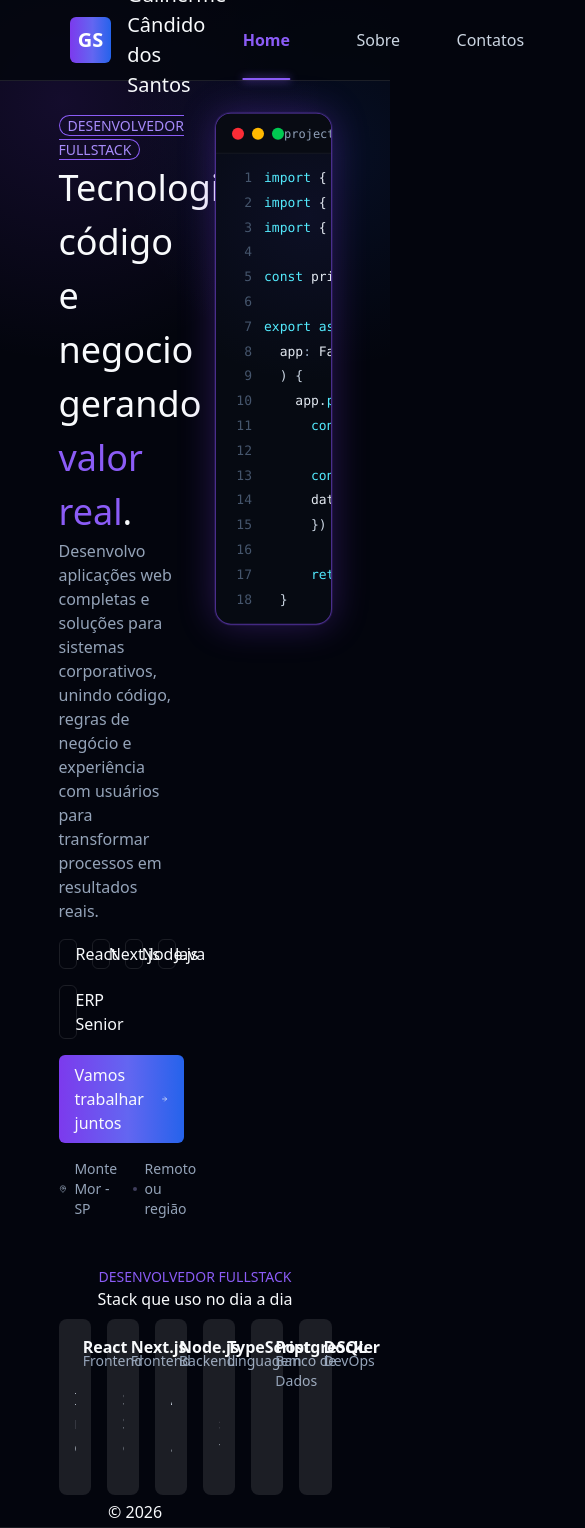
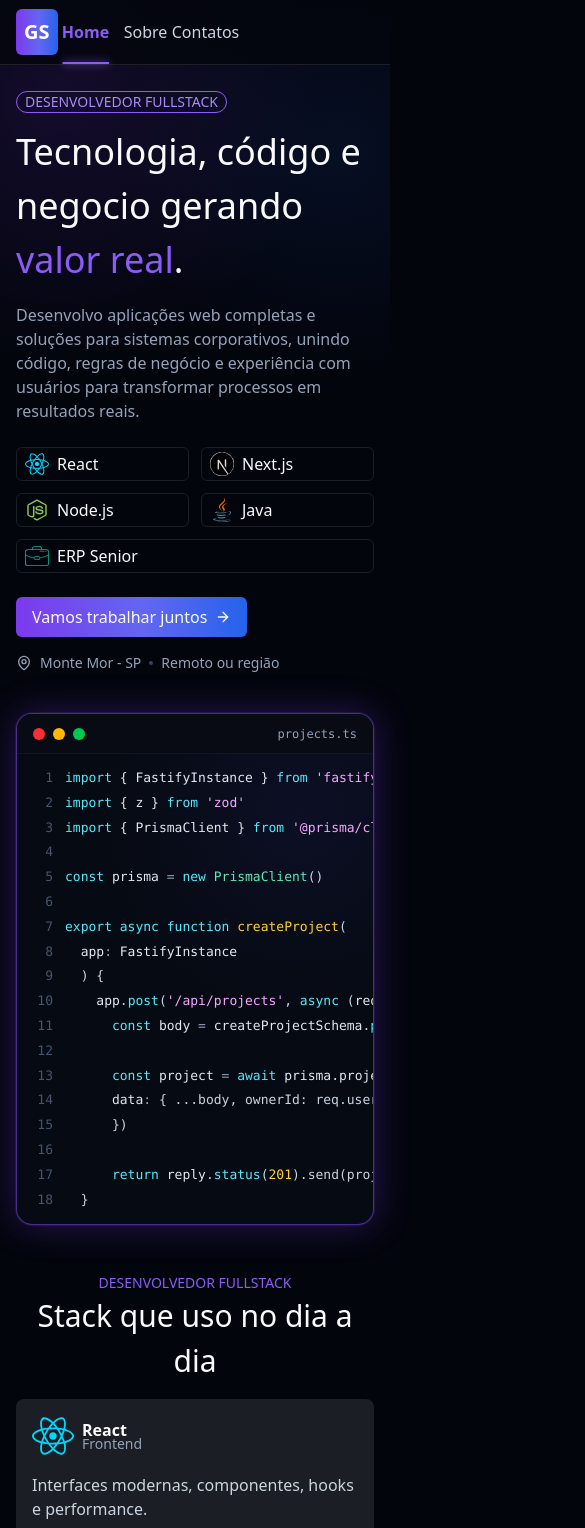
Before and after one commit to guilhermecandidosantos/portfolio, a Next.js app: page / in a window 390 px wide. Shown: the top 1528 px of the page, 585 px wide, since content can reach past the window. Built offline with nearby package versions, Linux system fonts and the light colour scheme.

Commit message:
style: improve responsiveness across pages

```diff
--- a/src/app/(app)/(home)/HomePageContent.tsx
+++ b/src/app/(app)/(home)/HomePageContent.tsx
@@ -53,7 +53,7 @@
     <div>
       <Hero />
 
-      <div className='w-full mt-12'>
+      <section className='mt-12 w-full sm:mt-16'>
         <motion.div
           className='w-full flex flex-col items-center justify-center'
           initial='hidden'
@@ -61,23 +61,23 @@
           variants={containerVariants}
         >
           <motion.span
-            className='text-purple-500 uppercase px-2 text-sm'
+            className='px-2 text-center text-sm uppercase text-purple-500'
             variants={pulseVariants}
           >
             Desenvolvedor Fullstack
           </motion.span>
 
-          <motion.h2 className='text-motion.h2' variants={pulseVariants}>
+          <motion.h2 className='text-center text-h2' variants={pulseVariants}>
             Stack que uso no dia a dia
           </motion.h2>
 
-          <div className='grid grid-cols-6 gap-4 mt-2 w-full'>
+          <div className='mt-4 grid w-full grid-cols-1 gap-4 sm:grid-cols-2 lg:grid-cols-3 xl:grid-cols-6'>
             {stackCards.map((card) => (
               <StackCard key={card.name} {...card} />
             ))}
           </div>
         </motion.div>
-      </div>
+      </section>
     </div>
   );
 }
--- a/src/app/(app)/about/page.tsx
+++ b/src/app/(app)/about/page.tsx
@@ -19,9 +19,9 @@
     <div>
       <HeroAbout />
 
-      <div className='mt-8 w-full flex flex-col items-center gap-4'>
+      <section className='mt-12 flex w-full flex-col items-center gap-4 sm:mt-16'>
         <motion.span
-          className='text-body uppercase text-purple-500'
+          className='px-2 text-center text-body uppercase text-purple-500'
           variants={pulseVariants}
           initial='hidden'
           whileInView='visible'
@@ -30,11 +30,11 @@
         </motion.span>
 
         <ExperienceCards />
-      </div>
+      </section>
 
-      <div className='mt-8 w-full flex flex-col items-center gap-4'>
+      <section className='mt-12 flex w-full flex-col items-center gap-4 sm:mt-16'>
         <motion.span
-          className='text-body uppercase text-purple-500'
+          className='px-2 text-center text-body uppercase text-purple-500'
           variants={pulseVariants}
           initial='hidden'
           whileInView='visible'
@@ -43,13 +43,13 @@
         </motion.span>
 
         <MeApartCards />
-      </div>
+      </section>
 
-      <section className='mx-auto w-full px-6 py-20 lg:px-8'>
+      <section className='mx-auto w-full py-16 sm:py-20'>
         <Trajectory />
       </section>
 
-      <div className='mx-auto w-full px-6 py-20 lg:px-8'>
+      <div className='mx-auto w-full py-16 sm:py-20'>
         <Currently />
       </div>
     </div>
--- a/src/app/(app)/contacts/ContactPageContent.tsx
+++ b/src/app/(app)/contacts/ContactPageContent.tsx
@@ -235,7 +235,7 @@
   return (
     <motion.section
       aria-labelledby='contact-title'
-      className='mx-auto w-full px-5 py-12 sm:px-8 lg:px-10 lg:py-16'
+      className='mx-auto w-full overflow-x-clip py-12 lg:py-16'
       variants={pageVariants}
       initial={shouldReduceMotion ? false : 'hidden'}
       whileInView={shouldReduceMotion ? undefined : 'visible'}
@@ -306,7 +306,7 @@
           <motion.form
             onSubmit={handleSubmit}
             variants={formCardVariants}
-            className='rounded-xl border border-slate-800 bg-slate-950/55 p-5 shadow-[0_18px_60px_rgba(0,0,0,0.24)] backdrop-blur-sm sm:p-7'
+            className='rounded-xl border border-slate-800 bg-slate-950/55 p-4 shadow-[0_18px_60px_rgba(0,0,0,0.24)] backdrop-blur-sm sm:p-7'
           >
             <motion.div
               variants={fieldVariants}
@@ -458,7 +458,7 @@
 
             <motion.p
               variants={fieldVariants}
-              className='mt-4 flex items-center gap-2 text-xs text-slate-500'
+              className='mt-4 flex items-start gap-2 text-xs text-slate-500'
             >
               <LockKeyhole aria-hidden='true' className='size-4' />
               Seus dados estão seguros. Não compartilhamos suas informações.
@@ -475,7 +475,7 @@
                     borderColor: 'rgba(139, 92, 246, 0.42)',
                   }
             }
-            className='mt-5 grid gap-6 rounded-xl border border-slate-800 bg-slate-950/55 p-5 sm:p-7 lg:grid-cols-[auto_1fr_auto] lg:items-center'
+            className='mt-5 grid gap-6 rounded-xl border border-slate-800 bg-slate-950/55 p-4 sm:p-7 lg:grid-cols-[auto_1fr_auto] lg:items-center'
           >
             <motion.div
               whileHover={
@@ -530,11 +530,11 @@
           </motion.aside>
         </div>
 
-        <motion.aside variants={sidebarVariants} className='space-y-7'>
+        <motion.aside variants={sidebarVariants} className='min-w-0 space-y-7'>
           <motion.section
             variants={sidebarCardVariants}
             aria-labelledby='other-contact-title'
-            className='rounded-xl border border-slate-800 bg-slate-950/55 p-6 shadow-[0_18px_60px_rgba(0,0,0,0.20)] sm:p-8'
+            className='rounded-xl border border-slate-800 bg-slate-950/55 p-5 shadow-[0_18px_60px_rgba(0,0,0,0.20)] sm:p-8'
           >
             <h2
               id='other-contact-title'
@@ -620,7 +620,7 @@
           <motion.section
             variants={sidebarCardVariants}
             aria-labelledby='social-title'
-            className='rounded-xl border border-slate-800 bg-slate-950/55 p-6 shadow-[0_18px_60px_rgba(0,0,0,0.20)] sm:p-8'
+            className='rounded-xl border border-slate-800 bg-slate-950/55 p-5 shadow-[0_18px_60px_rgba(0,0,0,0.20)] sm:p-8'
           >
             <h2
               id='social-title'
--- a/src/app/(app)/layout.tsx
+++ b/src/app/(app)/layout.tsx
@@ -57,7 +57,7 @@
     <html lang='pt-BR' className={`${inter.variable} h-full antialiased`}>
       <body className='flex flex-col min-h-screen'>
         <Header />
-        <main className='max-w-[70%] w-full mx-auto mt-8 flex-1'>
+        <main className='mx-auto mt-6 w-full max-w-[100rem] flex-1 px-4 sm:mt-8 sm:px-6 lg:px-8'>
           {children}
         </main>
         <Footer />
--- a/src/components/ExperienceCards.tsx
+++ b/src/components/ExperienceCards.tsx
@@ -59,7 +59,7 @@
   ];
 
   return (
-    <div className='grid grid-cols-5 gap-4'>
+    <div className='grid w-full grid-cols-1 gap-4 sm:grid-cols-2 lg:grid-cols-3 xl:grid-cols-5'>
       {experiences.map((experience, index) => (
         <motion.div
           key={index}
--- a/src/components/Footer.tsx
+++ b/src/components/Footer.tsx
@@ -3,18 +3,18 @@
 
 export function Footer() {
   return (
-    <footer className='w-full bg-overlay border-t border-white/10 h-16 mt-8'>
-      <div className='max-w-[70%] w-full mx-auto flex flex-row items-center justify-between h-full'>
-        <div className='flex items-center gap-4'>
+    <footer className='mt-8 w-full border-t border-white/10 bg-overlay'>
+      <div className='mx-auto flex w-full max-w-[100rem] flex-col gap-5 px-4 py-5 sm:px-6 lg:flex-row lg:items-center lg:justify-between lg:px-8'>
+        <div className='flex items-center gap-3 sm:gap-4'>
           <span className='bg-gradient-primary rounded-sm p-1 text-h4 font-bold text-white'>
             GS
           </span>
-          <span>
+          <span className='text-sm sm:text-base'>
             &copy; {new Date().getFullYear()} Guilherme Cândido dos Santos
           </span>
         </div>
 
-        <div className='flex items-center gap-8'>
+        <div className='flex flex-wrap items-center gap-x-5 gap-y-3 sm:gap-x-8'>
           <a
             href='https://github.com/guilhermecandidosantos'
             target='_blank'
@@ -38,7 +38,7 @@
             href='mailto:contato@guilhermecandidosantos.com.br'
             target='_blank'
             rel='noopener noreferrer'
-            className='flex items-center gap-2 text-secondary hover:opacity-80'
+            className='flex items-center gap-2 text-secondary hover:opacity-80 text-sm sm:text-base'
           >
             <Mail size={24} />
             contato@guilhermecandidosantos.com.br
--- a/src/components/Header.tsx
+++ b/src/components/Header.tsx
@@ -100,17 +100,22 @@
   }, [pathname]);
 
   return (
-    <header className='bg-overlay w-full border-b border-white/10 px-4'>
-      <div className='mx-auto flex h-20 w-full max-w-[70%] items-center justify-between'>
-        <div className='flex items-center gap-4'>
+    <header className='w-full border-b border-white/10 bg-overlay px-4'>
+      <div className='mx-auto flex h-16 w-full max-w-[100rem] items-center justify-between sm:h-20'>
+        <div className='flex shrink-0 items-center gap-3 sm:gap-4'>
           <span className='bg-gradient-primary rounded-sm p-2 text-h4 font-bold text-white'>
             GS
           </span>
 
-          <span className='text-h4'>Guilherme Cândido dos Santos</span>
+          <span className='hidden text-h4 xl:inline'>
+            Guilherme Cândido dos Santos
+          </span>
         </div>
 
-        <nav ref={navRef} className='relative flex h-full items-center gap-8'>
+        <nav
+          ref={navRef}
+          className='relative flex h-full items-center gap-1 sm:gap-4 md:gap-8'
+        >
           {menuItems.map((item) => {
             const active = isPathActive(pathname, item.href);
 
@@ -122,7 +127,7 @@
                 data-active={active}
                 aria-current={active ? 'page' : undefined}
                 className='
-                  flex h-full w-20 shrink-0
+                  flex h-full w-14 shrink-0 sm:w-20
                   items-center justify-center
                   text-secondary
                   transition-colors duration-200
--- a/src/components/Hero.tsx
+++ b/src/components/Hero.tsx
@@ -11,36 +11,36 @@
 
 export function Hero() {
   return (
-    <div className='grid grid-cols-2 w-full gap-10'>
+    <section className='grid w-full grid-cols-1 items-center gap-10 lg:grid-cols-2 lg:gap-12'>
       <motion.div
         variants={containerVariants}
         initial='hidden'
         animate='visible'
       >
         <motion.span
-          className='text-purple-400 uppercase border border-purple-500 px-2 rounded-full text-sm'
+          className='inline-flex rounded-full border border-purple-500 px-2 text-sm uppercase text-purple-400'
           variants={itemVariants}
         >
           Desenvolvedor Fullstack
         </motion.span>
 
-        <motion.h1 className='text-h1' variants={itemVariants}>
+        <motion.h1 className='mt-3 text-h1' variants={itemVariants}>
           Tecnologia, código e negocio gerando{' '}
           <span className='text-purple-500'>valor real</span>.
         </motion.h1>
 
-        <motion.p className='text-muted' variants={itemVariants}>
+        <motion.p className='mt-4 text-muted' variants={itemVariants}>
           Desenvolvo aplicações web completas e soluções para sistemas
           corporativos, unindo código, regras de negócio e experiência com
           usuários para transformar processos em resultados reais.
         </motion.p>
 
         <motion.div
-          className='grid grid-cols-4 gap-4 mt-4'
+          className='mt-6 grid grid-cols-2 gap-3 sm:grid-cols-3'
           variants={itemVariants}
         >
           <motion.span
-            className='flex items-center gap-2 border border-white/10 px-2 py-0.5 rounded-sm'
+            className='flex min-w-0 items-center gap-2 rounded-sm border border-white/10 px-2 py-1'
             whileHover={{
               scale: 1.04,
               y: -2,
@@ -58,7 +58,7 @@
             React
           </motion.span>
           <motion.span
-            className='flex items-center gap-2 border border-white/10 px-2 py-0.5 rounded-sm'
+            className='flex min-w-0 items-center gap-2 rounded-sm border border-white/10 px-2 py-1'
             whileHover={{
               scale: 1.04,
               y: -2,
@@ -76,7 +76,7 @@
             Next.js
           </motion.span>
           <motion.span
-            className='flex items-center gap-2 border border-white/10 px-2 py-0.5 rounded-sm'
+            className='flex min-w-0 items-center gap-2 rounded-sm border border-white/10 px-2 py-1'
             whileHover={{
               scale: 1.04,
               y: -2,
@@ -94,7 +94,7 @@
             Node.js
           </motion.span>
           <motion.span
-            className='flex items-center gap-2 border border-white/10 px-2 py-0.5 rounded-sm'
+            className='flex min-w-0 items-center gap-2 rounded-sm border border-white/10 px-2 py-1'
             whileHover={{
               scale: 1.04,
               y: -2,
@@ -112,7 +112,7 @@
             Java
           </motion.span>
           <motion.span
-            className='flex items-center gap-2 border border-white/10 px-2 py-0.5 rounded-sm'
+            className='col-span-2 flex min-w-0 items-center gap-2 rounded-sm border border-white/10 px-2 py-1 sm:col-span-1'
             whileHover={{
               scale: 1.04,
               y: -2,
@@ -137,7 +137,7 @@
         </motion.div>
 
         <motion.div
-          className='flex items-center gap-4 mt-4'
+          className='mt-6 flex items-center gap-4'
           variants={itemVariants}
         >
           <Link
@@ -156,13 +156,13 @@
           </Link> */}
         </motion.div>
 
-        <motion.div className='flex flex-row gap-4 mt-4'>
+        <motion.div className='mt-4 flex flex-row gap-4'>
           <motion.span
-            className='text-muted text-sm flex gap-2 items-center'
+            className='flex flex-wrap items-center gap-x-2 gap-y-1 text-sm text-muted'
             variants={itemVariants}
           >
             <MapPin className='size-4' />
-            Monte Mor - SP{' '}
+            <span>Monte Mor - SP</span>
             <span className="inline-flex items-center gap-2 text-sm text-muted before:block before:size-1 before:shrink-0 before:rounded-full before:bg-strong before:content-['']">
               Remoto ou região
             </span>
@@ -170,11 +170,11 @@
         </motion.div>
       </motion.div>
 
-      <div>
+      <div className='w-full lg:justify-self-end'>
         <MotionCodePreview>
           <CodePreview />
         </MotionCodePreview>
       </div>
-    </div>
+    </section>
   );
 }
--- a/src/components/HeroAbout.tsx
+++ b/src/components/HeroAbout.tsx
@@ -13,7 +13,7 @@
 
 export function HeroAbout() {
   return (
-    <div className='grid grid-cols-2 w-full gap-10'>
+    <section className='grid w-full grid-cols-1 items-start gap-10 lg:grid-cols-2 lg:gap-12'>
       <motion.div
         variants={containerVariants}
         initial='hidden'
@@ -58,26 +58,26 @@
       </motion.div>
 
       <MotionRightToLeftContainer>
-        <div className='flex flex-col bg-zinc-800/50 p-4 border border-white/10 rounded-md'>
-          <header className='flex flex-row gap-6'>
+        <div className='flex flex-col rounded-md border border-white/10 bg-zinc-800/50 p-4 sm:p-6'>
+          <header className='flex flex-col gap-5 sm:flex-row sm:gap-6'>
             <Image
               src='/me.jpeg'
               alt=''
               width={200}
               height={200}
-              className='rounded-full h-50 w-50 object-cover object-top shadow-navlink'
+              className='h-32 w-32 self-center rounded-full object-cover object-top shadow-navlink sm:h-50 sm:w-50 sm:self-start'
               quality={100}
             />
 
-            <div className='flex flex-col gap-1 py-4'>
+            <div className='flex min-w-0 flex-col gap-1 sm:py-4'>
               <h3 className='text-h3 font-bold'>
                 Guilherme Cândido dos Santos
               </h3>
-              <p className='text-purple-500 font-bold flex-1'>
+              <p className='flex-1 font-bold text-purple-500'>
                 Desenvolvedor Fullstack e analista de sistemas
               </p>
 
-              <div className='flex flex-col gap-2 text-muted text-sm'>
+              <div className='flex flex-col gap-2 text-sm text-muted'>
                 <span className='text-body inline-flex items-center gap-2 leading-0'>
                   <MapPin className='size-5' />
                   Monte Mor - SP
@@ -90,7 +90,7 @@
             </div>
           </header>
 
-          <div className='flex flex-wrap gap-2 mt-4'>
+          <div className='mt-4 flex flex-wrap gap-2'>
             <span className='text-purple-600 py-1 px-4 border border-zinc-600/50 rounded-md'>
               React
             </span>
@@ -123,12 +123,12 @@
             </span>
           </div>
 
-          <div className='flex flex-row gap-4 mt-4'>
+          <div className='mt-4 flex flex-col gap-3 sm:flex-row sm:gap-4'>
             <a
               href='https://github.com/guilhermecandidosantos'
               target='_blank'
               rel='noopener noreferrer'
-              className='text-muted flex flex-row items-center hover:scale-105 gap-2 hover:text-purple-500 transition-all duration-100 py-1 px-4 border border-zinc-600/50 rounded-md'
+              className='flex items-center justify-center gap-2 rounded-md border border-zinc-600/50 px-4 py-2 text-muted transition-all duration-100 hover:scale-105 hover:text-purple-500 sm:justify-start'
             >
               <FaGithub size={24} />
               GitHub
@@ -139,7 +139,7 @@
               href='https://linkedin.com/in/guilhermecandidosantos/'
               target='_blank'
               rel='noopener noreferrer'
-              className='text-muted flex flex-row items-center hover:scale-105 gap-2 hover:text-purple-500 transition-all duration-100 py-1 px-4 border border-zinc-600/50 rounded-md'
+              className='flex items-center justify-center gap-2 rounded-md border border-zinc-600/50 px-4 py-2 text-muted transition-all duration-100 hover:scale-105 hover:text-purple-500 sm:justify-start'
             >
               <FaLinkedin size={24} />
               Linkedin
@@ -147,6 +147,6 @@
           </div>
         </div>
       </MotionRightToLeftContainer>
-    </div>
+    </section>
   );
 }
--- a/src/components/MeApartCards.tsx
+++ b/src/components/MeApartCards.tsx
@@ -45,7 +45,7 @@
   ];
 
   return (
-    <div className='grid grid-cols-4 gap-4'>
+    <div className='grid w-full grid-cols-1 gap-4 sm:grid-cols-2 xl:grid-cols-4'>
       {whatSetsMeApart.map((apart, index) => (
         <motion.div
           key={index}
```
